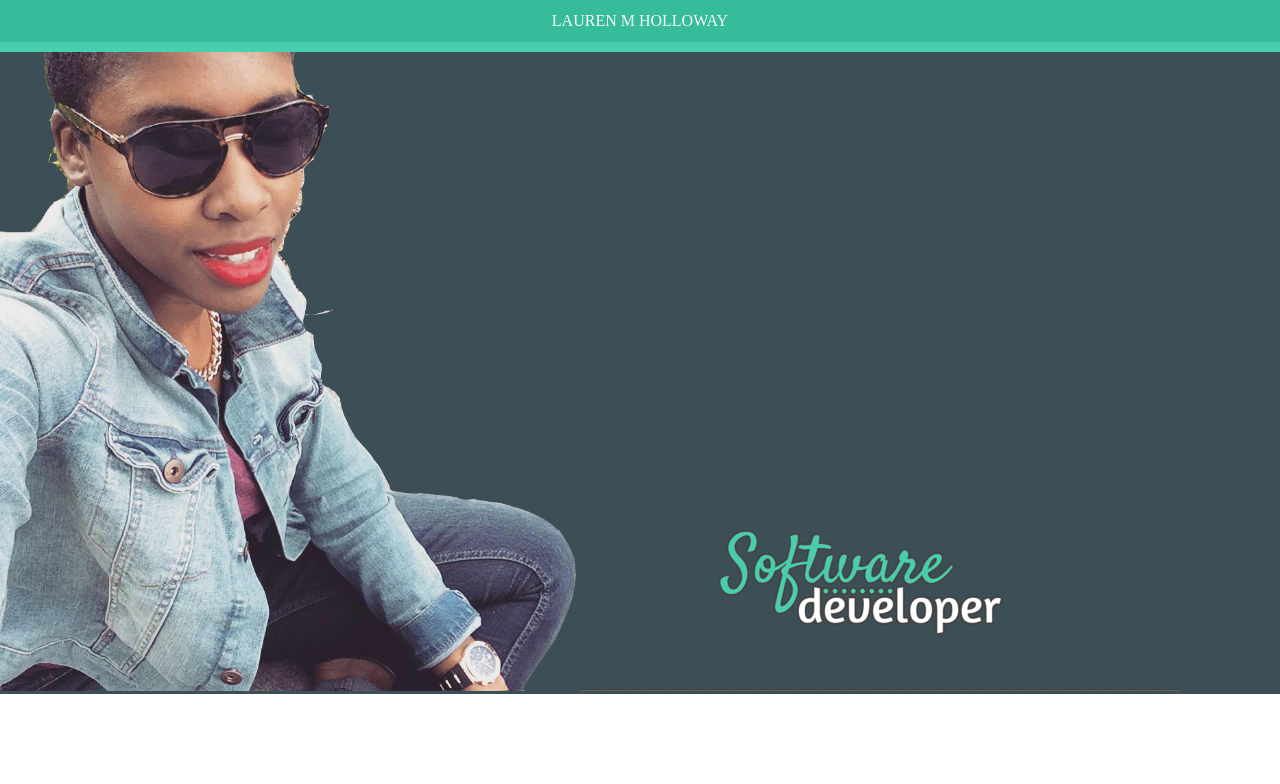
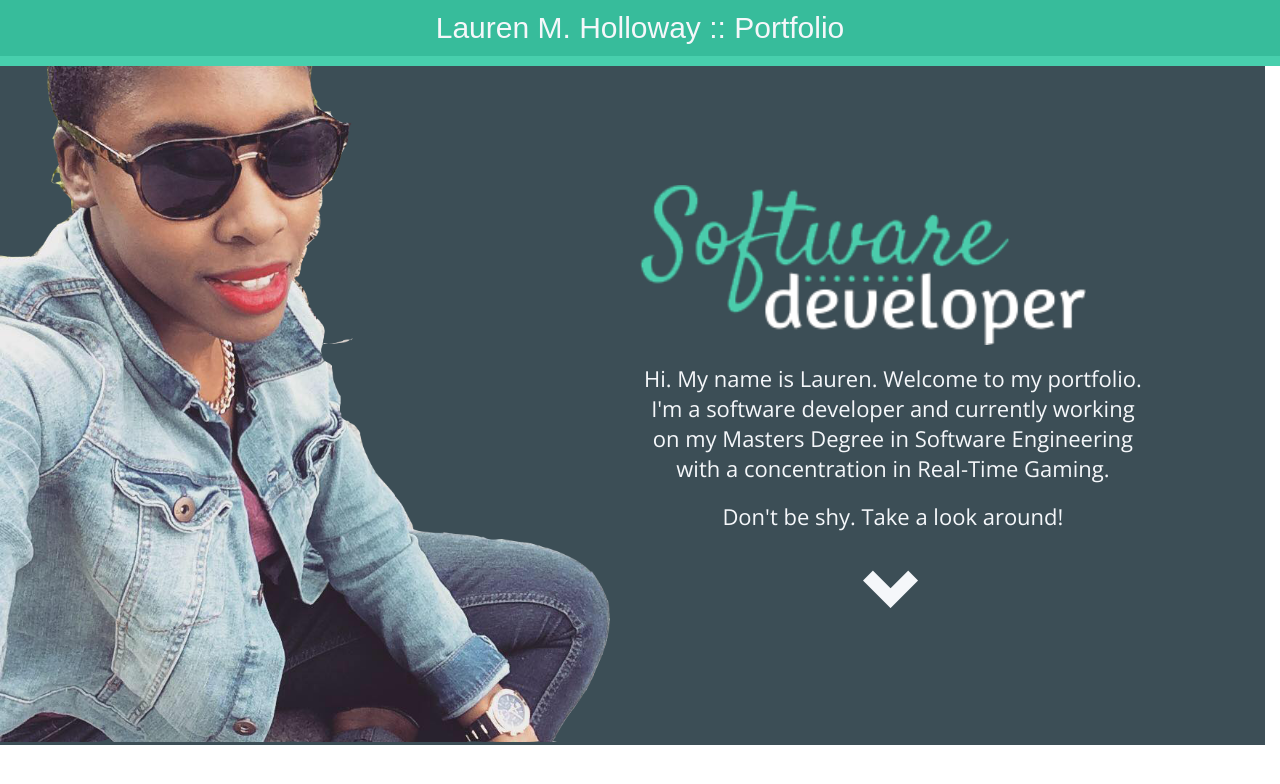
Before and after one commit to laurenmholloway/Portfolio, a plain HTML site: page index.html in a window 1280 px wide. Drawn offline with nearby package versions, Linux system fonts and the light colour scheme; a web font is replaced by a local one.

Commit message:
finishing main section of the homepage

```diff
--- a/index.html
+++ b/index.html
@@ -1,24 +1,50 @@
 <!doctype html>
 <html>
+
 <head>
   <title>Lauren M. Holloway</title>
+  <!-- Latest compiled and minified CSS -->
+  <link rel="stylesheet" href="https://maxcdn.bootstrapcdn.com/bootstrap/3.3.6/css/bootstrap.min.css" integrity="sha384-1q8mTJOASx8j1Au+a5WDVnPi2lkFfwwEAa8hDDdjZlpLegxhjVME1fgjWPGmkzs7" crossorigin="anonymous">
+
+  <!-- Optional theme -->
+  <link rel="stylesheet" href="https://maxcdn.bootstrapcdn.com/bootstrap/3.3.6/css/bootstrap-theme.min.css" integrity="sha384-fLW2N01lMqjakBkx3l/M9EahuwpSfeNvV63J5ezn3uZzapT0u7EYsXMjQV+0En5r" crossorigin="anonymous">
+
+  <link href='https://fonts.googleapis.com/css?family=Amaranth:700' rel='stylesheet' type='text/css'>
+  <link href='https://fonts.googleapis.com/css?family=Open+Sans' rel='stylesheet' type='text/css'>
   <link href="reset.css" rel="stylesheet" type="text/css" />
   <link href="style.css" rel="stylesheet" type="text/css" />
+  <!-- Latest compiled and minified JavaScript -->
+  <script src="https://maxcdn.bootstrapcdn.com/bootstrap/3.3.6/js/bootstrap.min.js" integrity="sha384-0mSbJDEHialfmuBBQP6A4Qrprq5OVfW37PRR3j5ELqxss1yVqOtnepnHVP9aJ7xS" crossorigin="anonymous"></script>
+
 </head>
+
 <body>
   <!--Start of Name Heading-->
   <div id="nameHeading">
-        <h1>LAUREN M HOLLOWAY</h1>
+    <h1>Lauren M. Holloway :: Portfolio</h1>
   </div>
 
   <!--Start of Main Section with image-->
-    <div id="main">
-      <span >
+  <div class="row col-md-12" style="margin-right:0px" id="main">
+    <div class="col-md-6" style="padding-left:0px">
        <img id="mainImage" src="images/meportrough.png" alt="Lauren Holloway main photo" />
-      </span>
-      <span>
-        <img id="developerImage" src="ArtworkLogos/TransparentSoftwareDev.gif" alt="Software Developer" />
-      </span>
+    </div>
+
+    <div class="col-md-6">
+      <img id="developerImage" src="ArtworkLogos/developerImg.png" alt="Software Developer" />
+        <p class="headerP">
+          Hi. My name is Lauren. Welcome to my portfolio. <br/>I'm a software developer and currently working on my Masters Degree in Software Engineering with a concentration in Real-Time Gaming.
+        </p>
+      <p class="headerP">
+        Don't be shy. Take a look around!
+      </p>
+      <div style="width:85%; margin-top:5%;">
+      <p id="downGlyph">
+        <span class="glyphicon glyphicon-chevron-down"></span>
+      </p>
+      </div>
+    </div>
   </div>
 </body>
+
 </html>
--- a/style.css
+++ b/style.css
@@ -1,6 +1,6 @@
 /*HOMEPAGE -- NAME HEADING*/
 html {
-  margin:0px;
+  width:100%;
 }
 #nameHeading {
   background-color:#37BC9B;
@@ -11,11 +11,34 @@ html {
   margin:0px;
   text-align:center;
   color:#F5F7FA;
+  font-family:'Amaranth', sans-serif;
+  font-size:30px;
 }
 /*HOMEPAGE -- MAIN SECTION WITH DEVELOPER AND IMAGE*/
 #main {
   background-color:#3C4E56;
 }
 #mainImage {
-  width:45%;
+  width:100%;
 }
+#developerImage {
+  width:75%;
+  vertical-align:text-bottom;
+  text-align:center;
+  margin:auto;
+  margin-top:20%;
+}
+.headerP {
+  color:#F5F7FA;
+  font-family: 'Open Sans', sans-serif;
+  font-size:22px;
+  margin-top:3%;
+  width:85%;
+  text-align:center;
+  line-height:30px;
+}
+#downGlyph {
+  font-size:60px;
+  color:#F5F7FA;
+  text-align:center;
+}
```
Also changed, not shown: ArtworkLogos/developerImg.png (added). Lines whose indentation alone changed are shown as unchanged.
